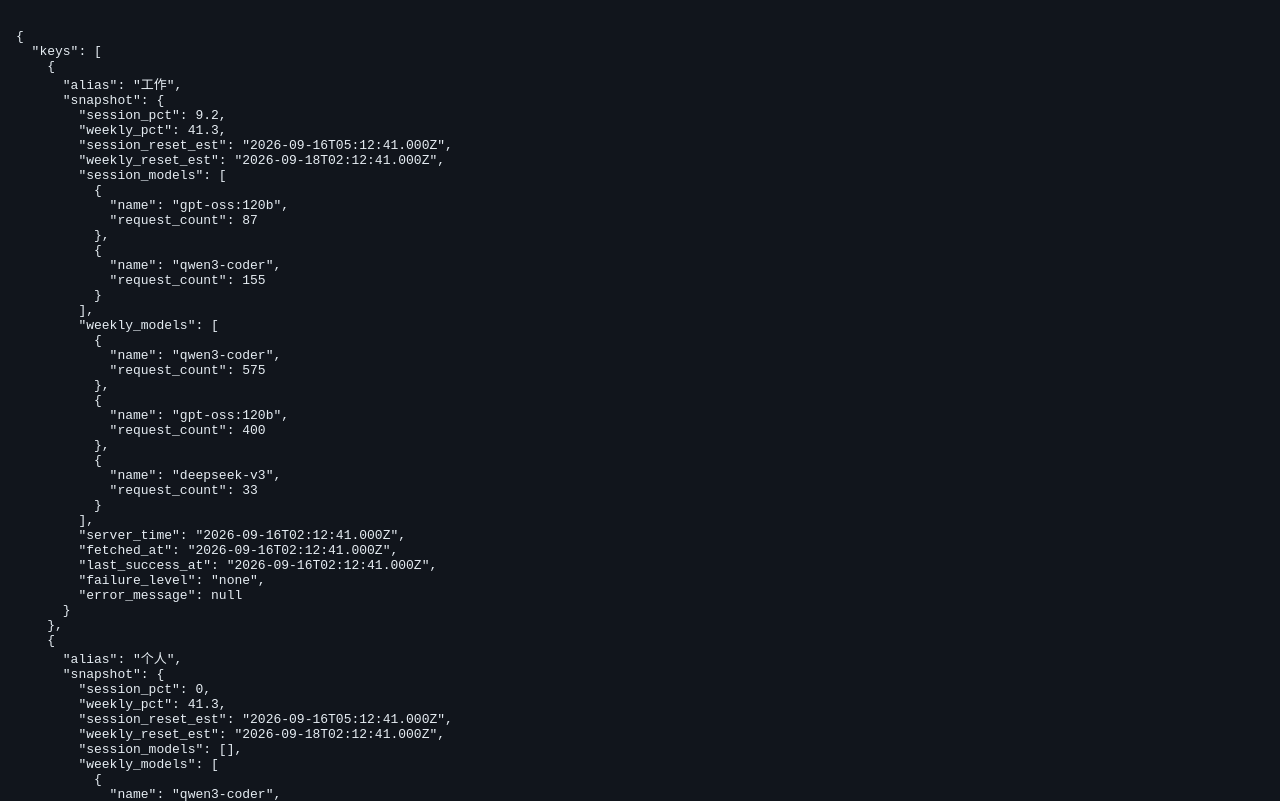
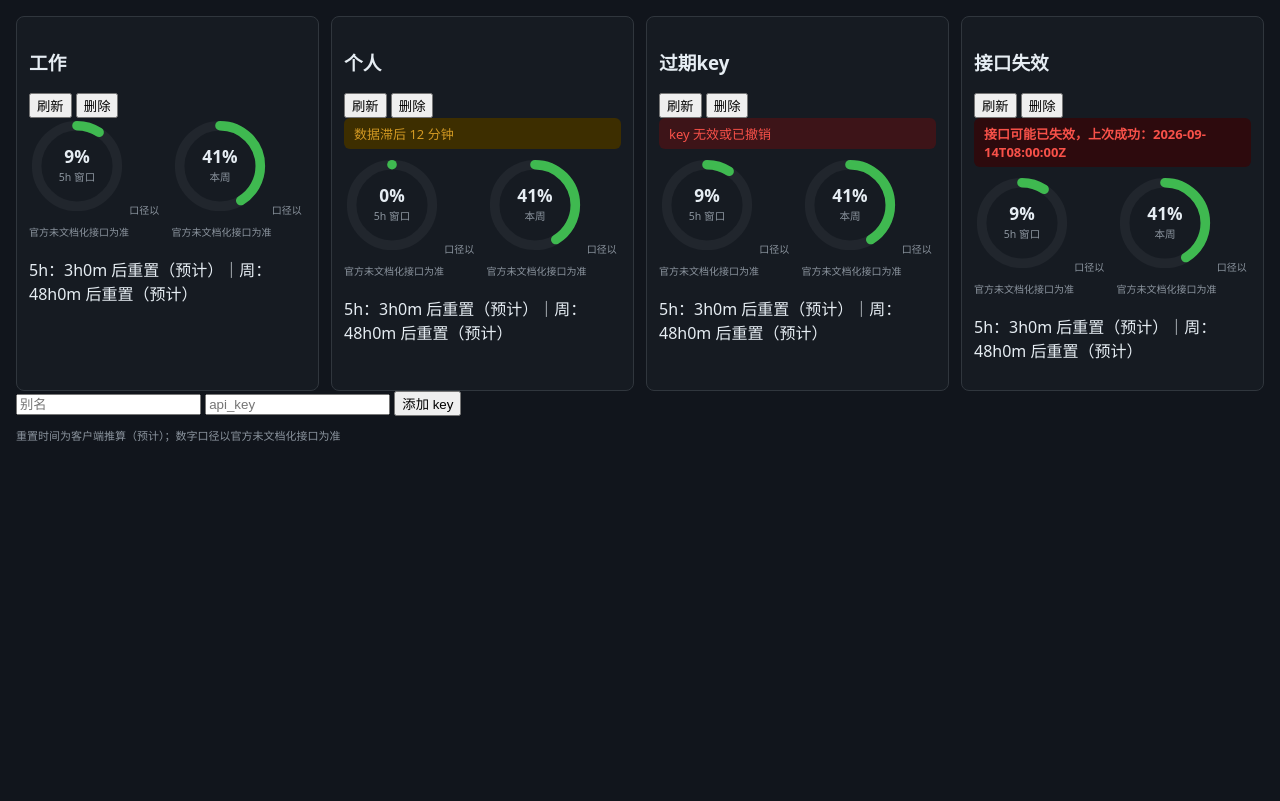
Before and after one commit to zaynzhu/ollamabar, a website built with Vite: page index.html in a window 1280 px wide. Shown: the top 801 px of the page. Built offline with nearby package versions, Linux system fonts and the light colour scheme.

Commit message:
feat: key 卡片与环形图

```diff
--- /dev/null
+++ b/src/components/keyCard.ts
@@ -0,0 +1,29 @@
+import { renderRing } from './ring'
+import type { KeyState } from '../types'
+
+function countdown(iso: string | null): string {
+  if (!iso) return '--'
+  const ms = new Date(iso).getTime() - Date.now()
+  if (ms <= 0) return '即将重置'
+  const h = Math.floor(ms / 3600e3), m = Math.floor((ms % 3600e3) / 60e3)
+  return `${h}h${m}m 后重置`
+}
+
+export function renderKeyCard(ks: KeyState): string {
+  const s = ks.snapshot
+  if (!s) return `<section class="card"><h3>${ks.alias}</h3><p>尚无数据</p></section>`
+  const banner = s.failure_level !== 'none'
+    ? `<div class="banner ${s.failure_level}">${s.error_message ?? ''}</div>` : ''
+  return `
+  <section class="card" data-alias="${ks.alias}">
+    <header><h3>${ks.alias}</h3><button class="refresh" data-refresh="${ks.alias}">刷新</button>
+      <button class="remove" data-remove="${ks.alias}">删除</button></header>
+    ${banner}
+    <div class="rings">
+      ${renderRing(s.session_pct, '5h 窗口')}
+      ${renderRing(s.weekly_pct, '本周')}
+    </div>
+    <p class="resets">5h：${countdown(s.session_reset_est)}（预计）｜周：${countdown(s.weekly_reset_est)}（预计）</p>
+    <div class="models" data-models="${ks.alias}"></div>
+  </section>`
+}
--- /dev/null
+++ b/src/components/ring.ts
@@ -0,0 +1,18 @@
+// 环形进度：纯 SVG，无依赖
+export function renderRing(pct: number | null, label: string): string {
+  const v = pct == null ? 0 : Math.max(0, Math.min(100, pct))
+  const r = 42, c = 2 * Math.PI * r
+  const color = v >= 90 ? '#f85149' : v >= 70 ? '#d29922' : '#3fb950'
+  return `
+  <div class="ring">
+    <svg viewBox="0 0 100 100" width="96" height="96">
+      <circle cx="50" cy="50" r="${r}" fill="none" stroke="#21262d" stroke-width="10"/>
+      <circle cx="50" cy="50" r="${r}" fill="none" stroke="${color}" stroke-width="10"
+        stroke-dasharray="${(c * v / 100).toFixed(1)} ${c.toFixed(1)}"
+        stroke-linecap="round" transform="rotate(-90 50 50)"/>
+      <text x="50" y="47" text-anchor="middle" fill="#e6edf3" font-size="18" font-weight="600">${pct == null ? '--' : Math.round(v)}%</text>
+      <text x="50" y="66" text-anchor="middle" fill="#8b949e" font-size="11">${label}</text>
+    </svg>
+    <span class="caliber">口径以官方未文档化接口为准</span>
+  </div>`
+}
--- a/src/main.ts
+++ b/src/main.ts
@@ -1,12 +1,35 @@
 // src/main.ts
-import { getState, onStateChanged } from './api'
+import { getState, onStateChanged, refreshNow, removeKey } from './api'
+import { renderKeyCard } from './components/keyCard'
 import type { AppState } from './types'
 
 const app = document.querySelector<HTMLDivElement>('#app')!
 
 function render(state: AppState) {
-  app.innerHTML = `<pre>${JSON.stringify(state, null, 2)}</pre>` // B2 换真 UI
+  const cards = state.keys.map(renderKeyCard).join('')
+  app.innerHTML = `
+    <div class="grid">${cards}</div>
+    <form id="addKey"><input name="alias" placeholder="别名" required>
+      <input name="apiKey" placeholder="api_key" required>
+      <button type="submit">添加 key</button></form>
+    <p class="footnote">重置时间为客户端推算（预计）；数字口径以官方未文档化接口为准</p>`
 }
+
+app.addEventListener('click', async (e) => {
+  const t = e.target as HTMLElement
+  if (t.dataset.refresh) await refreshNow(t.dataset.refresh)
+  if (t.dataset.remove && confirm('删除该 key？历史采样保留')) await removeKey(t.dataset.remove)
+})
+
+app.addEventListener('submit', async (e) => {
+  const form = e.target as HTMLFormElement
+  if (form.id !== 'addKey') return
+  e.preventDefault()
+  const fd = new FormData(form)
+  const { addKey } = await import('./api')
+  try { await addKey(String(fd.get('alias')), String(fd.get('apiKey'))); form.reset() }
+  catch (err) { alert(String(err)) }
+})
 
 getState().then(render)
 onStateChanged(render)
--- a/src/mock.ts
+++ b/src/mock.ts
@@ -24,12 +24,12 @@
 })
 
 export const mockGetHistory = (_alias: string, _hours: number): Sample[] => {
-  // 24h 假锯齿：每 10 分钟一点，窗口重置处从高跌 0
+  // 24h 假锯齿：每 10 分钟一点，窗口内爬升、重置跌 0
   const pts: Sample[] = []
   for (let i = 144; i >= 0; i--) {
-    const inWindow = i % 30   // 30 点 = 5h 模拟窗口
+    const inWindow = i % 30   // 30 点 = 5h 模拟窗口，正向锯齿：值随时间爬升
     pts.push({ ts: new Date(Date.now() - i * 600e3).toISOString(),
-      session_pct: inWindow * 1.2, weekly_pct: 30 + (i % 60) * 0.5, session_models: [] })
+      session_pct: ((30 - inWindow) % 30) * 1.2, weekly_pct: 30 + (i % 60) * 0.5, session_models: [] })
   }
   return pts
 }
--- a/src/styles.css
+++ b/src/styles.css
@@ -2,3 +2,12 @@
 * { box-sizing: border-box; }
 body { margin: 0; font-family: system-ui, sans-serif; background: #11151c; color: #e6edf3; }
 #app { padding: 16px; }
+.grid { display: grid; grid-template-columns: repeat(auto-fill, minmax(280px, 1fr)); gap: 12px; }
+.card { background: #161b22; border: 1px solid #30363d; border-radius: 8px; padding: 12px; }
+.rings { display: flex; gap: 8px; }
+.caliber { font-size: 10px; color: #8b949e; }
+.banner { border-radius: 6px; padding: 6px 10px; margin-bottom: 8px; font-size: 13px; }
+.banner.degraded { background: #3d2e00; color: #d29922; }
+.banner.invalid_key { background: #3d1418; color: #f85149; }
+.banner.dead { background: #2d0a0d; color: #f85149; font-weight: 600; }
+.footnote { font-size: 11px; color: #8b949e; }
```
